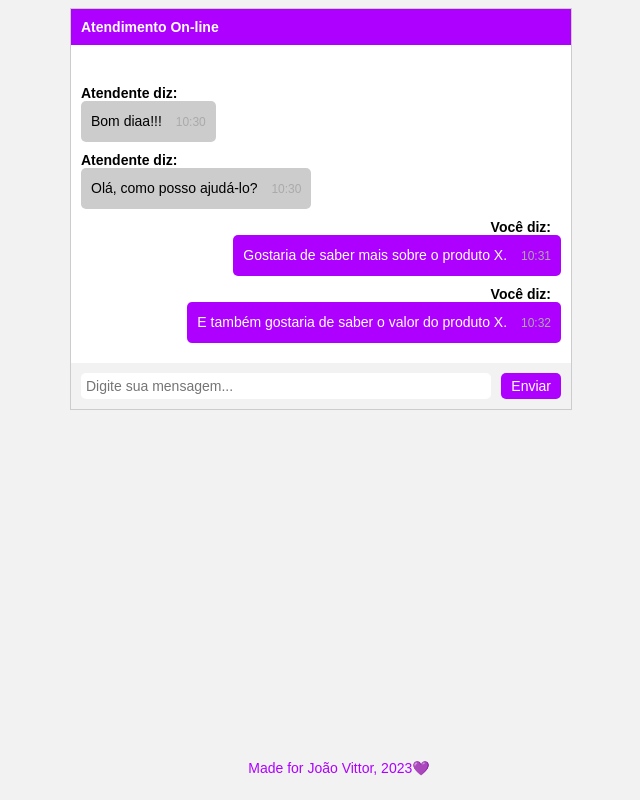
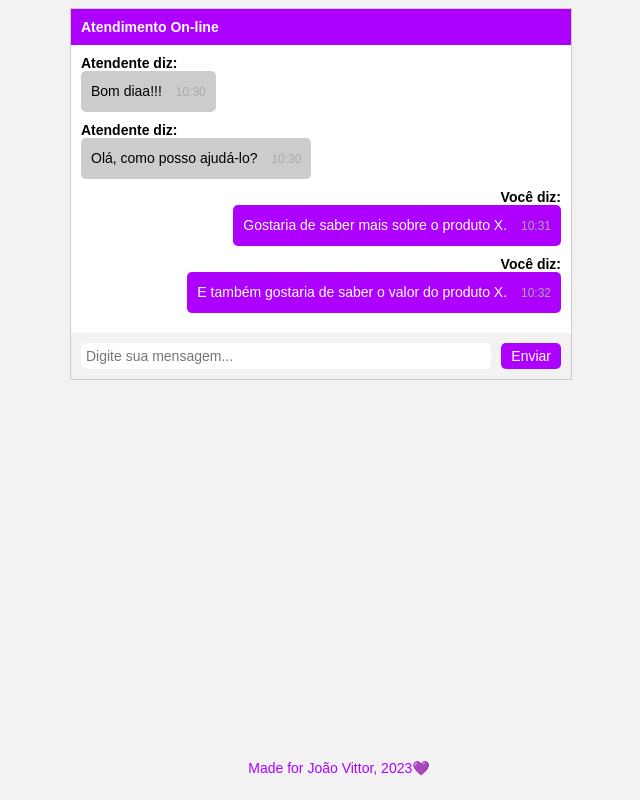
Before and after one commit to JVGFern/SimpleChat, a plain HTML site: page index.html in a window 1280 px wide. Shown: the whole page, without its empty margins (319-959 px from the left). Drawn offline with Linux system fonts and the light colour scheme.

Commit message:
fix: change the height

```diff
--- a/index.html
+++ b/index.html
@@ -1,6 +1,7 @@
 <html>
   <head>
     <meta charset="UTF-8">
+    <meta name="viewport" content="width=device-width, initial-scale=1.0">
     <title>Chat de Atendimento</title>
     <link rel="stylesheet" href="style.css">
   </head>
--- a/style.css
+++ b/style.css
@@ -11,7 +11,8 @@ body {
     background-color: #fff;
     display: flex;
     flex-direction: column;
-    height: 50vh;
+    justify-content: flex-end;
+    height: auto;
   }
 
   .chat-header {
@@ -28,7 +29,7 @@ body {
     display: flex;
     flex-direction: column;
     justify-content: flex-end;
-    overflow-y: auto;
+    overflow-y: scroll;
   }
 
   .chat-messages .message .message-content.from-agent {
@@ -63,8 +64,6 @@ body {
     max-width: 80%;
   }
 
-
-
   .message.from-agent .message-content {
     background-color: #ccc;
     color: #000;
@@ -73,11 +72,14 @@ body {
   .chat-messages .message .author {
     font-weight: bold;
     margin-right: 15px;
+    justify-content: space-between;
+    text-align: left;
   }
 
   .chat-messages .message .authoruser{
     font-weight: bold;
-    margin-right: 10px;
+    margin-left: 15px;
+    justify-content: space-between;
     text-align: right;
   }
 
@@ -85,6 +87,7 @@ body {
     font-size: 12px;
     color: #aaa;
     margin-left: 10px;
+    justify-content: space-between;
   }
 
   .chat-input {
@@ -124,8 +127,7 @@ body {
 
   html{
     overflow-x:hidden;
-    }
-
+  }
 
   footer {
     color: #ae00ff;
```
